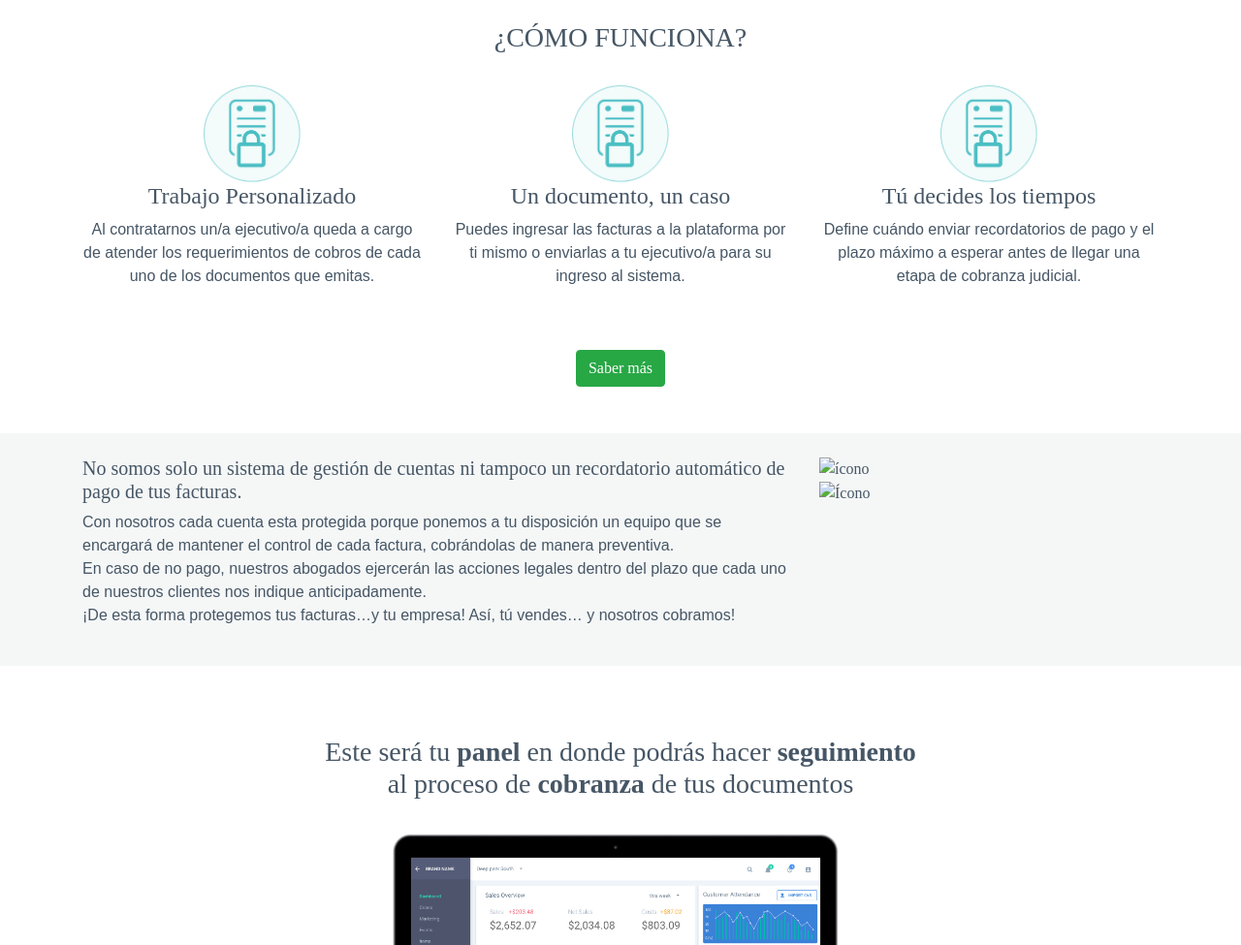
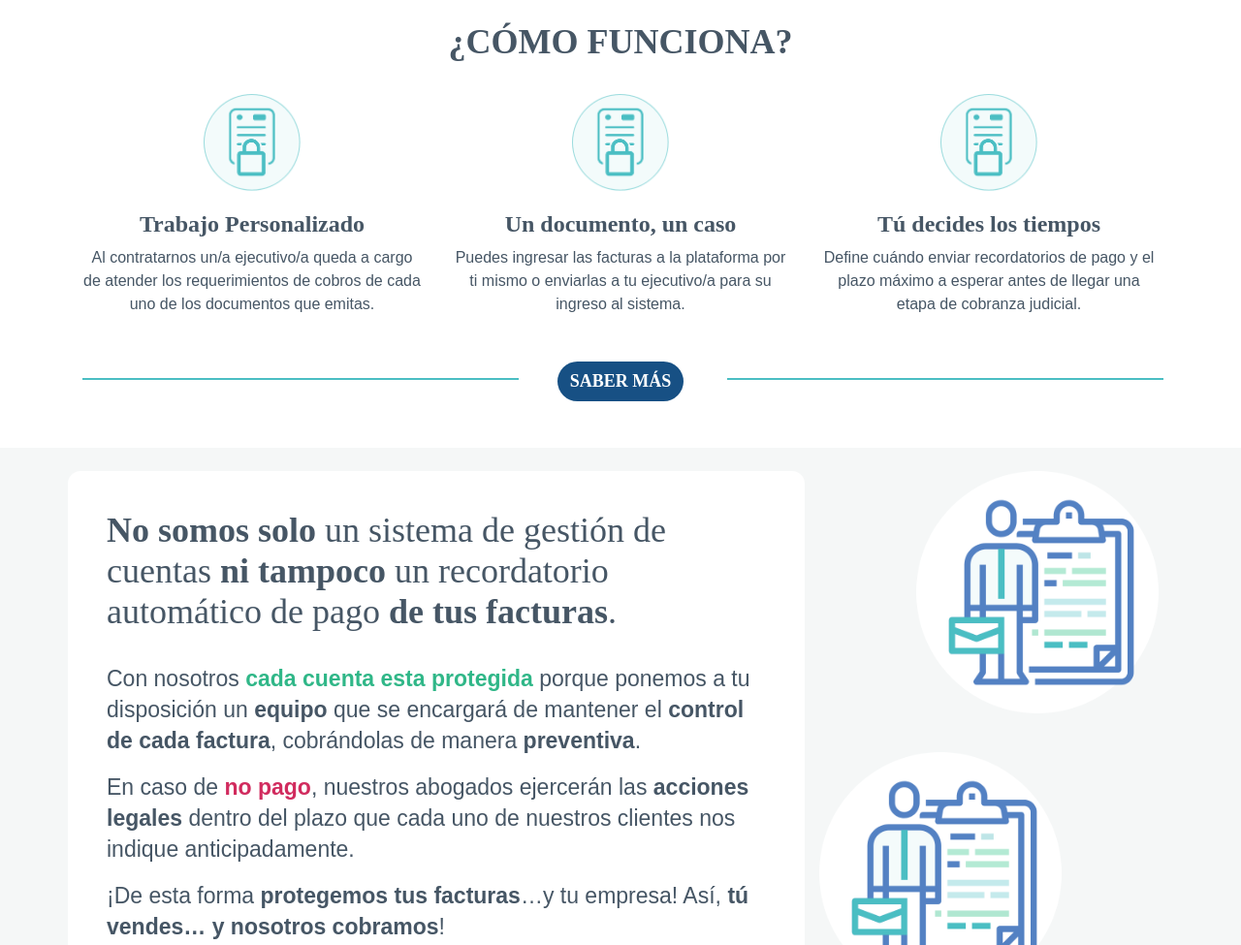
Before and after one commit to jarascript/factura-protegida, a plain HTML site: page index.html in a window 1280 px wide. Shown: the part 661-1636 px from the top of the page at 97% size. Drawn offline with nearby package versions, Linux system fonts and the light colour scheme; a web font is replaced by a local one.

Commit message:
Sección 'Sistemas' y 'Cómo funciona' actualizado. Convenciones de clases css actualizadas

```diff
--- a/css/index.css
+++ b/css/index.css
@@ -68,6 +68,14 @@
 	{
 		margin-left: -6%;
 	}
+
+	.container-text
+	{
+		background: #fff;
+		border-radius:13px;
+		padding:2.5rem;
+	}
+
 
 /* Header */
 	nav #logo
@@ -146,9 +154,56 @@
 		width:100px;
 	}
 
+	#como-funciona h4
+	{
+		margin-top:20px;
+	}
+
 	#panel-deudores img
 	{
 		width:55%;
+	}
+
+	#como-funciona .linea
+	{
+		width:440px;
+		border:#4ABEC3 1px solid;
+	}
+
+	#como-funciona .linea:nth-child(1)
+	{
+		width:450px;
+	}
+
+
+	#como-funciona .btn-factura
+	{
+		margin-top:-20px;
+	}
+
+/* Sistema */
+
+	.sistema h4
+	{
+		font-size:36px;
+		line-height: 42px;
+	}
+
+	.sistema .container-text p
+	{
+		font-size:23px;
+		line-height: 32px;
+	}
+
+	.sistema img
+	{
+		width:250px;
+	}
+
+	.sistema img:nth-child(1)
+	{
+		float:right;
+		margin-bottom:40px;
 	}
 
 /* Panel */
@@ -161,7 +216,7 @@
 
 /*El proceso */
 
-	.proceso h3
+	.proceso h3, #como-funciona h3
 	{
 		font-weight: 800;
 		font-size: 36px;
@@ -188,12 +243,6 @@
 		font-size:30px;
 	}
 
-	.proceso .contenido-etapas
-	{
-		background: #fff;
-		border-radius:13px;
-		padding:2.5rem;
-	}
 
 	.tab-content .tab-pane p
 	{
@@ -210,7 +259,7 @@
 
 .call-to-action .container-fluid .gap
 {
-	min-height: 36vw;
+	min-height: 30vw;
 }
 
 .call-to-action h3
@@ -220,7 +269,7 @@
 /* Footer */
 	footer
 	{
-		background: #194479;
+		background: linear-gradient(to right, #396286 , #174675);
 		font-size:14px;
 	}
 
--- a/index.html
+++ b/index.html
@@ -87,26 +87,32 @@
 			<div class="row pb-4 pt-4 text-center">
 				<div class="col-12 col-lg-4 pb-4">
 					<img src="assets/icons/icono@2x.png" alt="ícono">
-					<h4>Trabajo Personalizado</h4>
+					<h4 class="strong">Trabajo Personalizado</h4>
 					<p>
 						Al contratarnos un/a ejecutivo/a queda a cargo de atender los requerimientos de cobros de cada uno de los documentos que emitas.
 					</p>
 				</div>
 				<div class="col-12 col-lg-4 pb-4">
 					<img src="assets/icons/icono@2x.png" alt="Ícono">
-					<h4>Un documento, un caso</h4>
+					<h4 class="strong">Un documento, un caso</h4>
 					<p>Puedes ingresar las facturas a la plataforma por ti mismo o enviarlas a tu ejecutivo/a para su ingreso al sistema.</p>
 				</div>
 				<div class="col-12 col-lg-4 pb-4">
 					<img src="assets/icons/icono@2x.png" alt="Ícono">
-					<h4>Tú decides los tiempos</h4>
+					<h4 class="strong">Tú decides los tiempos</h4>
 					<p>Define cuándo enviar recordatorios de pago y el plazo máximo a esperar antes de llegar una etapa de cobranza judicial.</p>
 				</div>
 			</div>
 
 			<div class="row pb-4 pt-0">
-				<div class="col text-center">
-					<button class="btn btn-success">Saber más</button>
+				<div class="col-4 text-center">
+					<div class="linea"></div>
+				</div>
+				<div class="col-2 offset-1 text-center">
+					<button class="btn btn-factura">Saber más</button>
+				</div>
+				<div class="col-4 text-center">
+					<div class="linea"></div>
 				</div>
 			</div>
 		</div>
@@ -114,21 +120,22 @@
 	<!-- /¿Cómo funciona? -->
 
 	<!--Somos un sistema -->
-	<section class="pb-4 pt-4 background-alt">
+	<section class="pb-4 pt-4 background-alt sistema">
 		<div class="container">
 			<div class="row">
-				<div class="col-12 col-lg-8">
-					<h5>No somos solo un sistema de gestión de cuentas ni tampoco un recordatorio automático de pago de tus facturas.</h5>
-					<p>Con nosotros cada cuenta esta protegida porque ponemos a tu disposición un equipo que se encargará de mantener el control de cada factura, cobrándolas de manera preventiva.<br/>
+				<div class="col-12 col-lg-8 container-text">
+					<h4><b>No somos solo</b> un sistema de gestión de cuentas <b>ni tampoco</b> un recordatorio automático de pago <b>de tus facturas</b>.</h4>
+					<br/>
+					<p>Con nosotros <span class="destacado">cada cuenta esta protegida</span> porque ponemos a tu disposición un <b>equipo</b> que se encargará de mantener el <b>control de cada factura</b>, cobrándolas de manera <b>preventiva</b>.</p>
 
-					En caso de no pago, nuestros abogados ejercerán las acciones legales dentro del plazo que cada uno de nuestros clientes nos indique anticipadamente.<br/>
+					<p>En caso de <span class="alerta">no pago</span>, nuestros abogados ejercerán las <b>acciones legales</b> dentro del plazo que cada uno de nuestros clientes nos indique anticipadamente.</p>
 
-					¡De esta forma protegemos tus facturas…y tu empresa!
-					Así, tú vendes… y nosotros cobramos!</p>
+					<p>¡De esta forma <b>protegemos tus facturas</b>…y tu empresa!
+					Así, <b>tú vendes… y nosotros cobramos</b>!</p>
 				</div>
 				<div class="col-12 col-lg-4">
-					<img src="#" alt="ícono" class="ml-auto"><br/>
-					<img src="#" alt="Ícono" class="mr-auto">
+					<img src="assets/icons/icono-abogado-facturaprotegida@2x.png" alt="ícono Abogado Factura Protegida" class="ml-auto"><br/>
+					<img src="assets/icons/icono-abogado-facturaprotegida@2x.png" alt="ícono Abogado Factura Protegida" class="mr-auto">
 				</div>
 			</div>
 		</div>
@@ -172,7 +179,7 @@
 			    </div>
 			  </div>
 
-			  <div class="col-12 col-lg-7 contenido-etapas">
+			  <div class="col-12 col-lg-7 container-text">
 			    <div class="tab-content" id="nav-tabContent">
 			      <div class="tab-pane fade show active" id="list-facturas" role="tabpanel" aria-labelledby="list-facturas-list">
 			      	<p>Con nosotros <span class="destacado">cada factura está protegida</span> porque ponemos a tu disposición un <b>equipo</b> que se encargará de mantener el control de cada documento, cobrándolas de manera <b>preventiva</b>.</p>
```
Also changed, not shown: assets/icons/icono-abogado-facturaprotegida.png (added), assets/icons/icono-abogado-facturaprotegida@2x.png (added).
